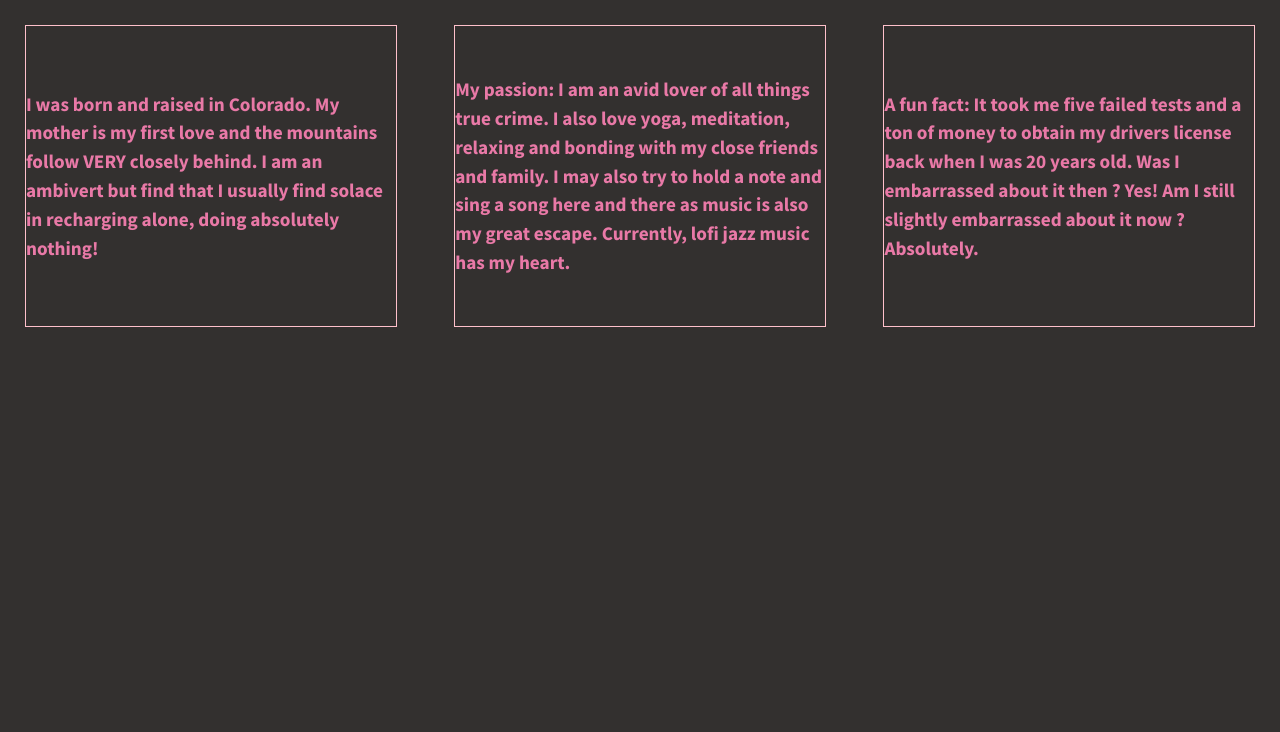
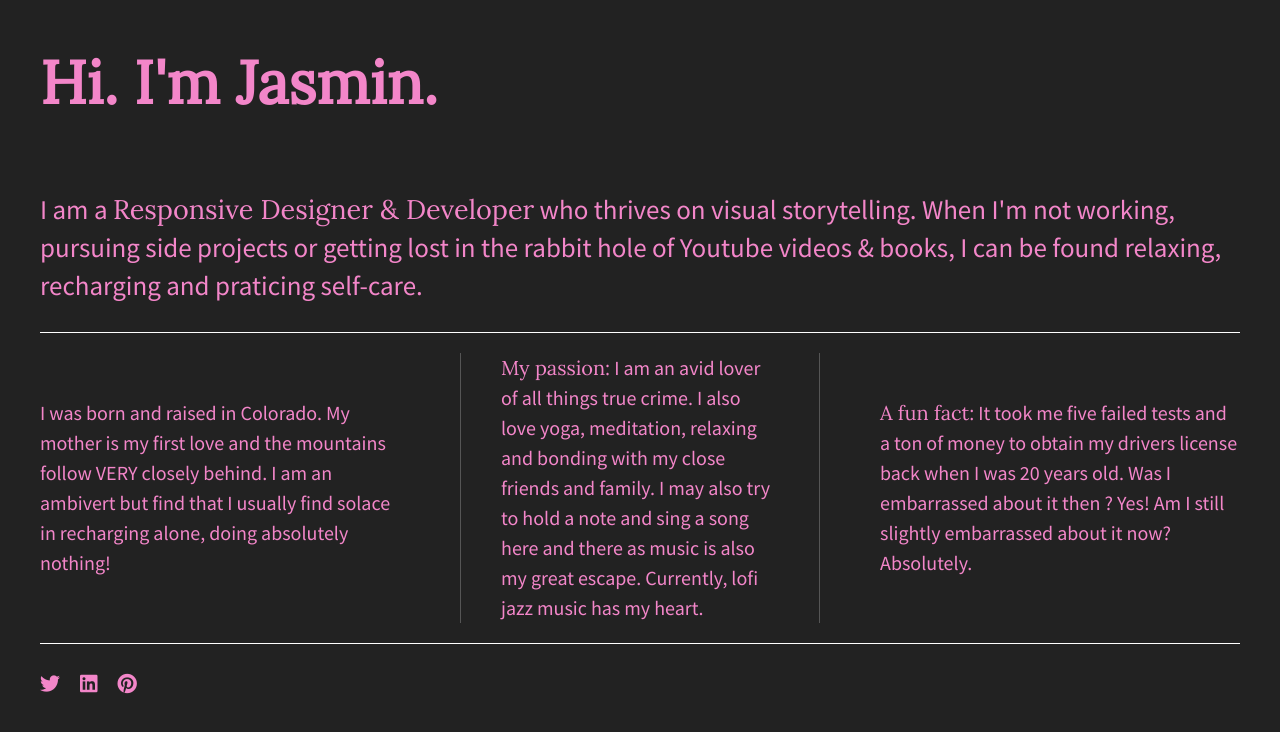
Before and after one commit to JasminRob/206-divs-flexbox-starter, a plain HTML site: page index.html in a window 1280 px wide. Drawn offline with nearby package versions, Linux system fonts and the light colour scheme.

Commit message:
Personalized content on entire page

```diff
--- a/css/main.css
+++ b/css/main.css
@@ -10,7 +10,7 @@
    Base styles: opinionated defaults
    ========================================================================== */
 
-html {
+   html {
     color: #222;
     font-size: 1em;
     line-height: 1.4;
@@ -95,44 +95,72 @@ textarea {
    Author's custom styles
    ========================================================================== */
 
-
+/*Large Background Image*/
 html {
-  background-color: #33302F ;
+  background-color: #222;
   height: 100%;
+  width: 100%;
 }
 
 body {
   font-family: 'Source Sans Pro', sans-serif;
-  padding: 2em;
-  font-size: 0.75em;
-  height: 100%;
+  padding: 0em 2em;
+  font-size: 1.25em;
+  color: rgb(243, 134, 201);
+  display: flex;
+  justify-content: center;
 }
 
-.wrapper {
-  /*add display:flex and set justify-content to space-between*/
-  font-weight: 700;
+.flex-container {
   display: flex;
+  flex-flow: row wrap;
   justify-content: space-between;
-
+  max-width: 1200px;
 }
 
-.div-1, .div-2, .div-3 {
-  /*give the divs a width of 30%, add display:flex, set justify-content and align-items to center*/
-  color: rgb(233, 121, 167);
-  line-height: 1.5em;
-  font-size: 1.6em;
-  background-color: #33302F ;
-  height: 300px;
+p span {
+  font-family: 'Lora', sans-serif;
+}
+
+header,
+footer {
+  width: 100%;
   display: flex;
-  width: 30%;
+  justify-content: flex-start;
+}
+
+header h1 {
+  font-family: 'Lora', sans-serif;
+  font-size: 3em;
+}
+
+main {
+  width: 100%;
+  display: flex;
+  justify-content: center;
+  border-bottom: 1px solid #fff;
+}
+
+main p {
+  font-size: 1.35em;
+}
+
+.flex-items {
+  display: flex;
   justify-content: center;
   align-items: center;
-  border: 1px solid pink;
-  margin: 1px;
+  line-height: 1.5em;
+  font-size: 1em;
+  border-bottom: 1px solid #555;
 }
 
+footer {
+  border-top: 1px solid #fff;
+}
 
-
+footer i {
+  padding: 30px 20px 0 0;
+}
 
 /* ==========================================================================
    Helper classes
@@ -213,6 +241,25 @@ body {
    These examples override the primary ('mobile first') styles.
    Modify as content requires.
    ========================================================================== */
+
+@media all and (max-width: 768px) {
+    body {
+      padding: 1em;
+    }
+}
+
+@media (min-width: 1200px) {
+    .flex-items {
+      flex-basis: 30%;
+      border-bottom: none;
+    }
+
+    #div-2 p {
+      border-left: 1px solid #555;
+      border-right: 1px solid #555;
+      padding: 0 40px;
+    }
+}
 
 @media print,
        (-webkit-min-device-pixel-ratio: 1.25),
--- a/index.html
+++ b/index.html
@@ -13,23 +13,36 @@
         <link rel="stylesheet" href="css/normalize.css">
         <link rel="stylesheet" href="css/main.css">
         <script src="js/vendor/modernizr-2.8.3.min.js"></script>
-        <link href='http://fonts.googleapis.com/css?family=Lora:700' rel='stylesheet' type='text/css'>
-        <link href='http://fonts.googleapis.com/css?family=Source+Sans+Pro:400,700' rel='stylesheet' type='text/css'>
+        <link href="https://fonts.googleapis.com/css?family=Lora|Source+Sans+Pro:400,700" rel="stylesheet">
+        <link rel="stylesheet" href="https://use.fontawesome.com/releases/v5.5.0/css/all.css" integrity="sha384-B4dIYHKNBt8Bc12p+WXckhzcICo0wtJAoU8YZTY5qE0Id1GSseTk6S+L3BlXeVIU" crossorigin="anonymous">
     </head>
     <body>
         <!--[if lt IE 8]>
             <p class="browserupgrade">You are using an <strong>outdated</strong> browser. Please <a href="http://browsehappy.com/">upgrade your browser</a> to improve your experience.</p>
         <![endif]-->
 
-        <section class="wrapper">
-            <div class="div-1">
-                I was born and raised in Colorado. My mother is my first love and the mountains follow VERY closely behind. I am an ambivert but find that I usually find solace in recharging alone, doing absolutely nothing! </div>
-            <div class="div-2">
-                My passion: I am an avid lover of all things true crime. I also love yoga, meditation, relaxing and bonding with my close friends and family. I may also try to hold a note and sing a song here and there as music is also my great escape. Currently, lofi jazz music has my heart.
-                </div>
-            <div class="div-3">
-                A fun fact: It took me five failed tests and a ton of money to obtain my drivers license back when I was 20 years old. Was I embarrassed about it then ? Yes! Am I still slightly embarrassed about it now ? Absolutely.
+        <!-- Add your site or application content here -->
+        <section class="flex-container">
+            <header>
+                <h1>Hi. I'm Jasmin.</h1>
+            </header>
+            <main>
+                <p>I am a <span>Responsive Designer & Developer</span> who thrives on visual storytelling. When I'm not working, pursuing side projects or getting lost in the rabbit hole of Youtube videos & books, I can be found relaxing, recharging and praticing self-care.</p>
+            </main>
+            <div id="div-1" class="flex-items">
+                <p>I was born and raised in Colorado. My mother is my first love and the mountains follow VERY closely behind. I am an ambivert but find that I usually find solace in recharging alone, doing absolutely nothing!</p>
             </div>
+            <div id="div-2" class="flex-items">
+                <p><span>My passion:</span> I am an avid lover of all things true crime. I also love yoga, meditation, relaxing and bonding with my close friends and family. I may also try to hold a note and sing a song here and there as music is also my great escape. Currently, lofi jazz music has my heart. </p>
+            </div>
+            <div id="div-3" class="flex-items">
+                <p><span>A fun fact:</span> It took me five failed tests and a ton of money to obtain my drivers license back when I was 20 years old. Was I embarrassed about it then ? Yes! Am I still slightly embarrassed about it now? Absolutely.</p>
+            </div>
+            <footer>
+                <i class="fab fa-twitter"></i>
+                <i class="fab fa-linkedin"></i>
+                <i class="fab fa-pinterest"></i>
+            </footer>
         </section>
 
         <script src="https://ajax.googleapis.com/ajax/libs/jquery/1.11.3/jquery.min.js"></script>
```
